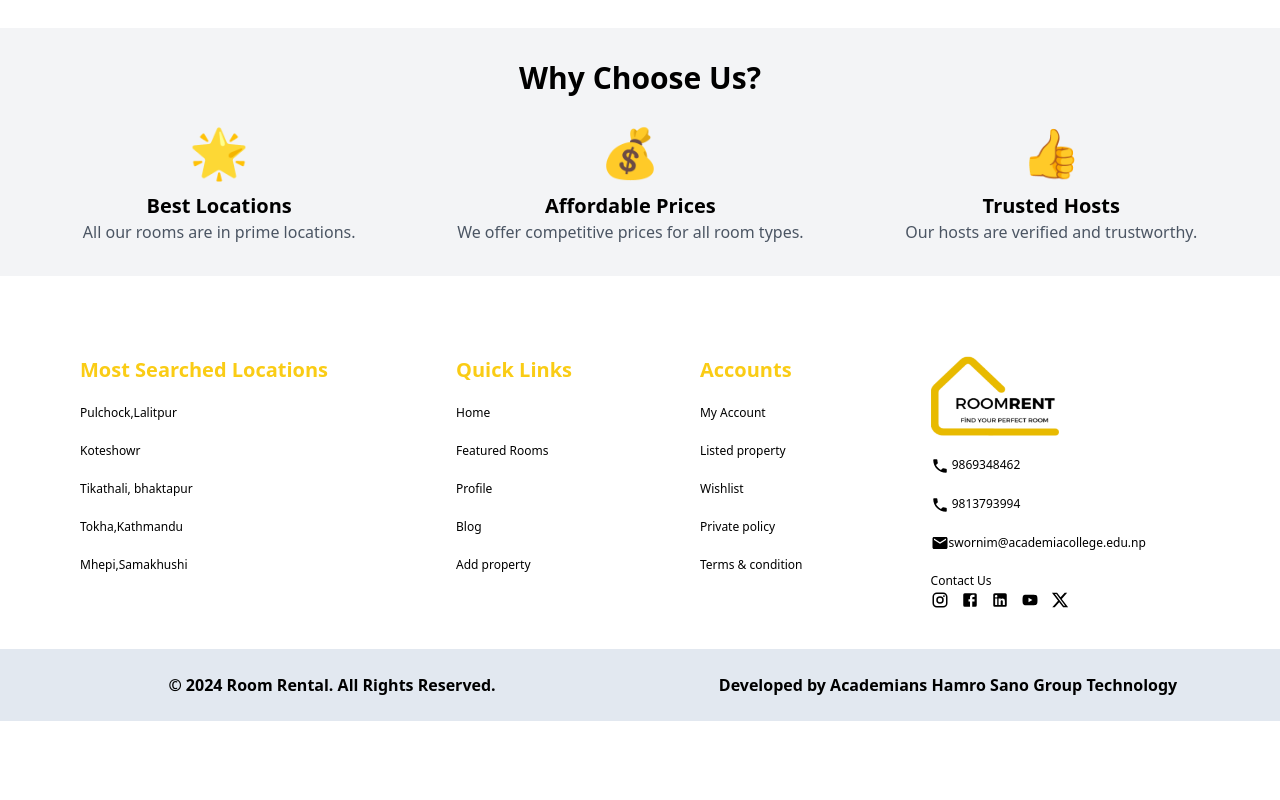
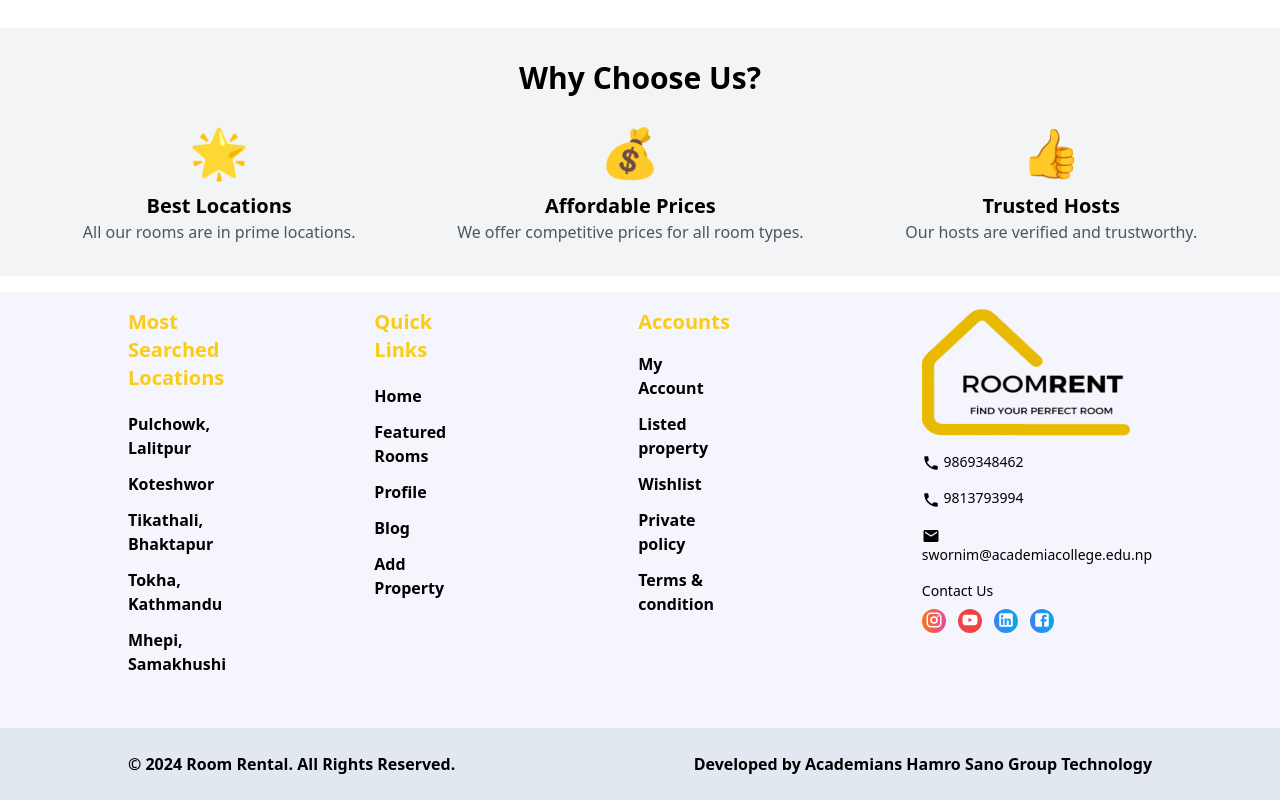
Before and after one commit to bhatta09/Room-Rental-System, a React (Vite) app: page / in a window 1280 px wide. Shown: the part 1385-2185 px from the top of the page. Before the commit the page ends 2106 px from the top, so only its background shows below. Built offline with nearby package versions, Linux system fonts and the light colour scheme.

Commit message:
footerUIChanged

```diff
--- a/package.json
+++ b/package.json
@@ -20,6 +20,7 @@
     "react": "^18.3.1",
     "react-dom": "^18.3.1",
     "react-router-dom": "^6.26.1",
+    "room-rental": "file:",
     "styled-components": "^6.1.12"
   },
   "devDependencies": {
--- a/src/components/Footer.jsx
+++ b/src/components/Footer.jsx
@@ -1,89 +1,140 @@
-import { Link } from "react-router-dom"
-import img from "../assets/image.png"
-import PhoneIcon from '@mui/icons-material/Phone';
-import EmailIcon from '@mui/icons-material/Email';
-import InstagramIcon from '@mui/icons-material/Instagram';
-import FacebookIcon from '@mui/icons-material/Facebook';
-import LinkedInIcon from '@mui/icons-material/LinkedIn';
-import YouTubeIcon from '@mui/icons-material/YouTube';
-import XIcon from '@mui/icons-material/X';
+import { Link } from "react-router-dom";
+import img from "../assets/image-removebg.png";
+import PhoneIcon from "@mui/icons-material/Phone";
+import EmailIcon from "@mui/icons-material/Email";
+import InstagramIcon from "@mui/icons-material/Instagram";
+import FacebookIcon from "@mui/icons-material/Facebook";
+import LinkedInIcon from "@mui/icons-material/LinkedIn";
+import YouTubeIcon from "@mui/icons-material/YouTube";
+import XIcon from "@mui/icons-material/X";
+
+const footerData = [
+  {
+    mostSearchedLocation: [
+      "Pulchowk, Lalitpur",
+      "Koteshwor",
+      "Tikathali, Bhaktapur",
+      "Tokha, Kathmandu",
+      "Mhepi, Samakhushi",
+    ],
+  },
+  {
+    navigationLinks: [
+      { label: "Home", path: "/home" },
+      { label: "Featured Rooms", path: "/featured-rooms" },
+      { label: "Profile", path: "/profile" },
+      { label: "Blog", path: "/blog" },
+      { label: "Add Property", path: "/add-property" },
+    ],
+  },
+  {
+    Account: [
+      { label: "My Account", path: "/home" },
+      { label: "Listed property", path: "/featured-rooms" },
+      { label: "Wishlist", path: "/profile" },
+      { label: "Private policy", path: "/blog" },
+      { label: "Terms & condition", path: "/add-property" },
+    ],
+  },
+];
+
 const Footer = () => {
   return (
-    <div className="mt-10">
-<div className="flex flex-row flex-wrap gap-32 mx-20 my-10 ">
+    <div className="mt-4  bg-[#f5f5fe]">
+      <div className="flex flex-row  px-32 mt-4 mb-10 gap-48 ">
+        <div className="flex flex-row gap-32">
           <div className="flex flex-col gap-5 text-[12px]">
-    <h3 className=" font-bold text-xl text-yellow-400">Most Searched Locations</h3>
-    <p>Pulchock,Lalitpur</p>
-    <p>Koteshowr</p>
-    <p>Tikathali, bhaktapur</p>
-    <p>Tokha,Kathmandu</p>
-    <p>Mhepi,Samakhushi</p>
+            <h3 className=" font-bold text-xl text-yellow-400">
+              Most Searched Locations
+            </h3>
+            <ul>
+              {footerData[0].mostSearchedLocation.map((location, index) => (
+                <li key={index} className="mb-3 text-base font-semibold">
+                  {location}
+                </li>
+              ))}
+            </ul>
           </div>
 
-  <div className=" text-[12px] flex flex-col gap-5">
+          <div className="  flex flex-col gap-5 ">
             <h3 className="text-xl font-bold text-yellow-400">Quick Links</h3>
-    <Link to="/home">Home</Link>
-    <Link to="/profile">Featured Rooms</Link>
-    <Link to="/profile">Profile</Link>
-    <Link to="/">Blog</Link>
-    <Link to="/profile">Add property</Link>
+            <div className="flex flex-col">
+              {footerData[1].navigationLinks.map((data, index) => (
+                <Link
+                  key={index}
+                  to={data.path}
+                  className="mb-3 text-base font-semibold"
+                >
+                  {data.label}
+                </Link>
+              ))}
+            </div>
           </div>
 
-
-  <div className="text-[12px] flex flex-col gap-5">
+          <div className=" flex flex-col gap-4 ml-16">
             <h3 className="text-xl font-bold text-yellow-400">Accounts</h3>
-    <Link>My Account</Link>
-    <Link>Listed property</Link>
-    <Link>Wishlist</Link>
-    <Link>Private policy</Link>
-    <Link>Terms & condition</Link>
+            <div className="flex flex-col">
+              {footerData[2].Account.map((data, index) => (
+                <Link
+                  key={index}
+                  to={data.path}
+                  className="mb-3 text-base font-semibold"
+                >
+                  {data.label}
+                </Link>
+              ))}
+            </div>
+          </div>
         </div>
 
-
-  <div className="text-[12px] flex flex-col gap-5">
- <img src={img} alt="" className="h-20 w-32"/>
-    <Link><label htmlFor="">
+        <div className="text-sm font-medium flex flex-col gap-4 ">
+          <img src={img} alt="" className="h-32 w-52" />
+          <Link>
+            <label htmlFor="">
               <PhoneIcon sx={{ fontSize: 18, color: "" }} />
-                </label> 9869348462</Link>
-    <Link><label htmlFor="">
+            </label>{" "}
+            9869348462
+          </Link>
+          <Link>
+            <label htmlFor="">
               <PhoneIcon sx={{ fontSize: 18, color: "" }} />
-                </label> 9813793994</Link>
-    <Link><label htmlFor="">
-    <EmailIcon sx={{ fontSize: 18, color: "" }} />
+            </label>{" "}
+            9813793994
+          </Link>
+          <Link>
+            <label htmlFor="">
+              <EmailIcon sx={{ fontSize: 18, color: "", marginRight: "6px" }} />
             </label>
-    swornim@academiacollege.edu.np</Link>
+            swornim@academiacollege.edu.np
+          </Link>
           <div>
-      <h2>Contact Us</h2>
+            <h2 className="mb-2">Contact Us</h2>
             <div className="flex flex-row gap-3 ">
-      <label htmlFor="">
-      <InstagramIcon sx={{ fontSize: 18, color: "" }} />
-      </label>
-      <label htmlFor="">
-      <FacebookIcon sx={{ fontSize: 18, color: "" }} />
-      </label>
-      <label htmlFor="">
-      <LinkedInIcon sx={{ fontSize: 18, color: "" }} />
-      </label>
-      <label htmlFor="">
-      <YouTubeIcon sx={{ fontSize: 18, color: "" }} />
-      </label>
-      <label htmlFor="">
-      < XIcon sx={{ fontSize: 18, color: "" }} />
-      </label>
+              <div className="bg-gradient-to-r from-orange-500 to-pink-500 w-6 h-6 rounded-full text-center">
+                <InstagramIcon sx={{ fontSize: 18, color: "white" }} />
+              </div>
+              <div className=" bg-red-500  w-6 h-6 rounded-full text-center">
+                <YouTubeIcon sx={{ fontSize: 18, color: "white" }} />
+              </div>
+              <div className="bg-gradient-to-r from-blue-500 to-sky-500 w-6 h-6 rounded-full text-center">
+                <LinkedInIcon sx={{ fontSize: 18, color: "white" }} />
+              </div>
+              <div className="bg-gradient-to-r from-blue-500 to-sky-500 w-6 h-6 rounded-full text-center">
+                <FacebookIcon sx={{ fontSize: 18, color: "white" }} />
+              </div>
             </div>
           </div>
         </div>
       </div>
 
-    <footer className="p-6 bg-slate-200 text-white text-center">
-      <div className="grid grid-cols-2 text-black font-semibold">
+      <footer className="p-6 bg-slate-200 text-white px-32 ">
+        <div className="flex justify-between  text-black font-semibold">
           <h3>© 2024 Room Rental. All Rights Reserved.</h3>
           <h3>Developed by Academians Hamro Sano Group Technology</h3>
         </div>
       </footer>
     </div>
   );
-}
-
+};
 
 export default Footer;
```
Also changed, not shown: src/assets/image-removebg.png (added), 1 other file (tests, documents, lock files or other folders). Lines whose indentation alone changed are shown as unchanged.
